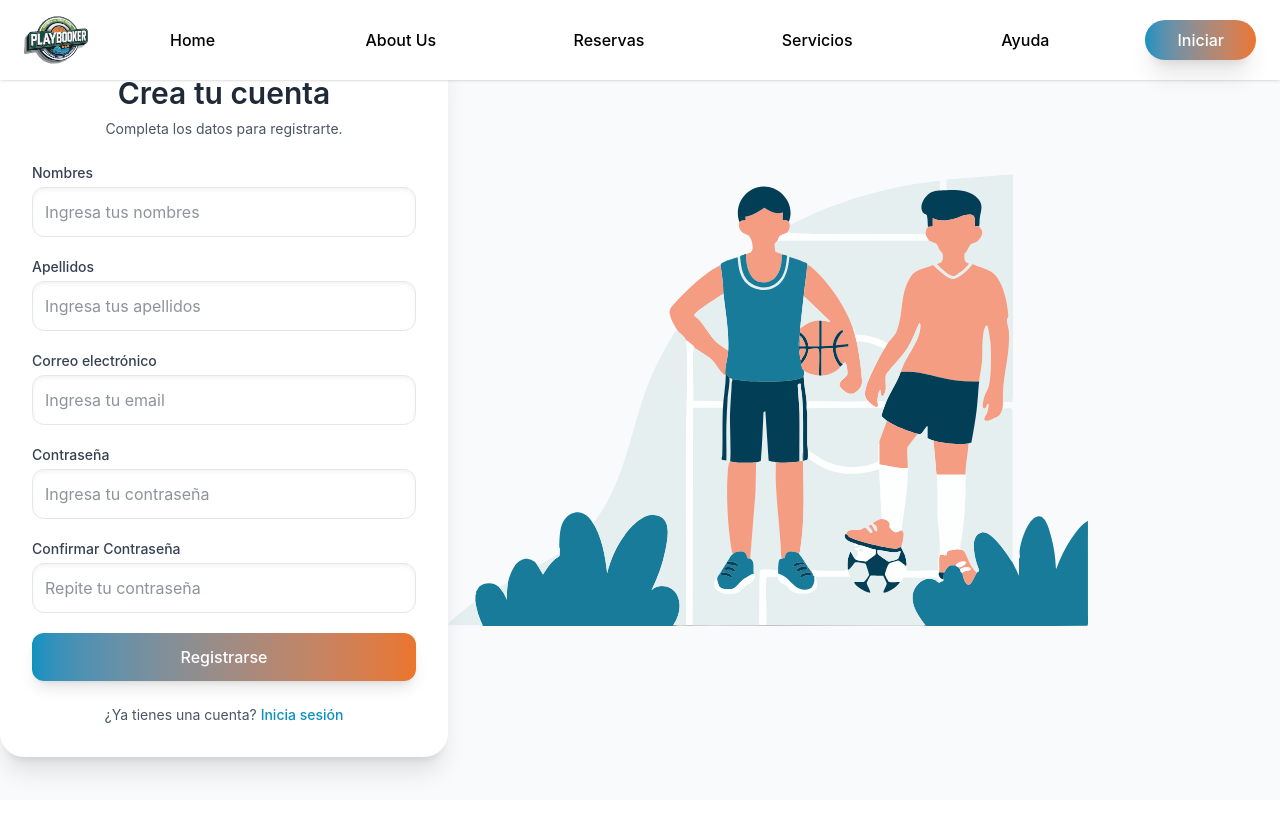
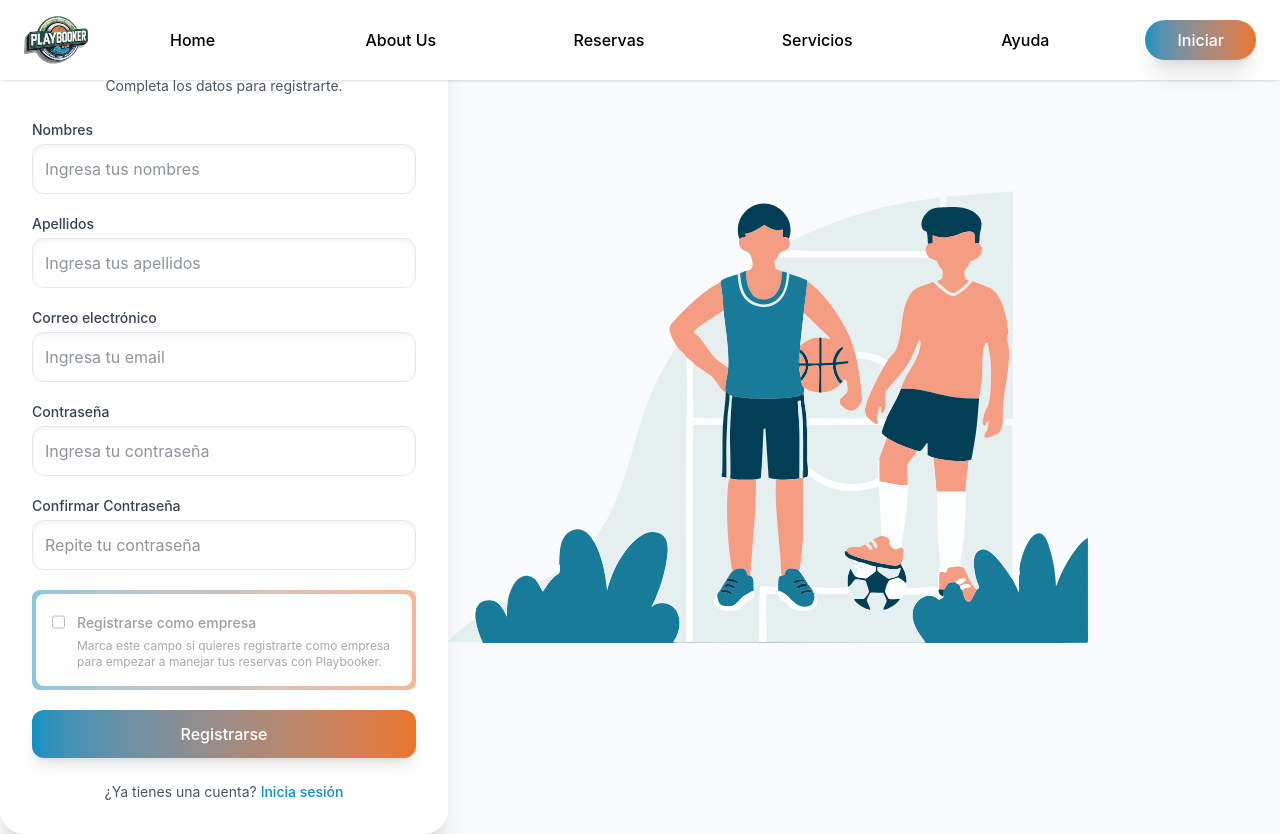
Before and after one commit to amelmeneses/grad-front, a React (Vite) app: page /register in a window 1280 px wide. Before the commit the page ends 800 px from the top, so only its background shows below. Built offline with nearby package versions, Linux system fonts and the light colour scheme.

Commit message:
RegisterPage with empresa info added.

```diff
--- a/src/components/RegisterPage.tsx
+++ b/src/components/RegisterPage.tsx
@@ -1,3 +1,4 @@
+// src/components/RegisterPage.tsx
 import React, { useState } from 'react';
 import axios from 'axios';
 import { useNavigate } from 'react-router-dom';
@@ -5,13 +6,27 @@ import Navbar from './Navbar';
 import singInImage from '../assets/imagen_singIn.svg';
 
 const RegisterPage: React.FC = () => {
-  const [nombre, setNombre]           = useState('');
-  const [apellido, setApellido]       = useState('');
-  const [email, setEmail]             = useState('');
-  const [password, setPassword]       = useState('');
-  const [confirmPwd, setConfirmPwd]   = useState('');
-  const [error, setError]             = useState<string | null>(null);
+  const [nombre, setNombre]         = useState('');
+  const [apellido, setApellido]     = useState('');
+  const [email, setEmail]           = useState('');
+  const [password, setPassword]     = useState('');
+  const [confirmPwd, setConfirmPwd] = useState('');
+  const [isCompany, setIsCompany]   = useState(false);
+  const [error, setError]           = useState<string | null>(null);
   const navigate = useNavigate();
+
+  // Empresa fields
+  const [empresa, setEmpresa] = useState({
+    nombre: '',
+    contacto_email: '',
+    contacto_telefono: '',
+    direccion: ''
+  });
+
+  const handleEmpresaChange = (e: React.ChangeEvent<HTMLInputElement>) => {
+    const { name, value } = e.target;
+    setEmpresa(prev => ({ ...prev, [name]: value }));
+  };
 
   const handleSubmit = async (e: React.FormEvent) => {
     e.preventDefault();
@@ -22,12 +37,29 @@ const RegisterPage: React.FC = () => {
       return;
     }
 
+    if (isCompany) {
+      // all empresa fields required
+      for (let key of ['nombre','contacto_email','contacto_telefono','direccion'] as const) {
+        if (!empresa[key]) {
+          setError('Todos los datos de empresa son obligatorios');
+          return;
+        }
+      }
+    }
+
     try {
-     const { data } = await axios.post('/api/register-anon-user', {
-       nombre, apellido, email, password
-     });
-     // redirect to /login carrying the success message
-     navigate('/login', { state: { info: data.message } });
+      const payload: any = {
+        nombre,
+        apellido,
+        email,
+        password,
+        rol_id: isCompany ? 3 : undefined  // backend default 3 anyway
+      };
+      if (isCompany) payload.empresa = empresa;
+
+      const { data } = await axios.post('/api/register-anon-user', payload);
+      // redirect to /login carrying the success message
+      navigate('/login', { state: { info: data.message } });
     } catch (err: any) {
       setError(err.response?.data?.message || 'Error al registrarse');
     }
@@ -50,9 +82,7 @@ const RegisterPage: React.FC = () => {
               Completa los datos para registrarte.
             </p>
             {error && (
-              <p className="text-red-500 text-center mb-4">
-                {error}
-              </p>
+              <p className="text-red-500 text-center mb-4">{error}</p>
             )}
 
             <form onSubmit={handleSubmit} className="space-y-5">
@@ -141,6 +171,59 @@ const RegisterPage: React.FC = () => {
                 />
               </div>
 
+              {/* Checkbox “Registrarse como empresa” */}
+              <div
+                className={`rounded-lg p-1 bg-gradient-to-r from-[#0B91C1] to-[#EB752B] transition
+                            ${isCompany ? 'opacity-100' : 'opacity-50 hover:opacity-100'}`}
+              >
+                <div className="flex items-start bg-white rounded-lg p-4 space-x-3">
+                  <input
+                    type="checkbox"
+                    checked={isCompany}
+                    onChange={() => setIsCompany(v => !v)}
+                    className="h-6 w-6 cursor-pointer text-[#0B91C1] border-gray-300 rounded focus:ring-[#0B91C1]"
+                  />
+                  <div className="cursor-pointer" onClick={() => setIsCompany(v => !v)}>
+                    <label className="text-sm font-medium text-gray-700 select-none">
+                      Registrarse como empresa
+                    </label>
+                    <p className="mt-1 text-xs text-gray-600">
+                      Marca este campo si quieres registrarte como empresa para empezar a manejar tus reservas con Playbooker.
+                    </p>
+                  </div>
+                </div>
+              </div>
+
+              {/* Campos de Empresa (si toca) */}
+              {isCompany && (
+                <div className="space-y-4 border-t border-gray-200 pt-4">
+                  {(
+                    [
+                      { name: 'nombre',     label: 'Nombre de la empresa',   type: 'text' },
+                      { name: 'contacto_email',     label: 'Email de contacto',     type: 'email' },
+                      { name: 'contacto_telefono',  label: 'Teléfono de contacto',   type: 'text' },
+                      { name: 'direccion',  label: 'Dirección',              type: 'text' }
+                    ] as const
+                  ).map(field => (
+                    <div key={field.name}>
+                      <label className="block text-sm font-medium text-gray-700 mb-1">
+                        {field.label}
+                      </label>
+                      <input
+                        name={field.name}
+                        type={field.type}
+                        value={(empresa as any)[field.name]}
+                        onChange={handleEmpresaChange}
+                        required
+                        className="w-full p-3 bg-white bg-opacity-90 border border-gray-200
+                                   rounded-xl shadow-inner text-gray-800
+                                   focus:outline-none focus:ring-2 focus:ring-[#0B91C1] transition"
+                      />
+                    </div>
+                  ))}
+                </div>
+              )}
+
               {/* Botón gradient */}
               <button
                 type="submit"
```
